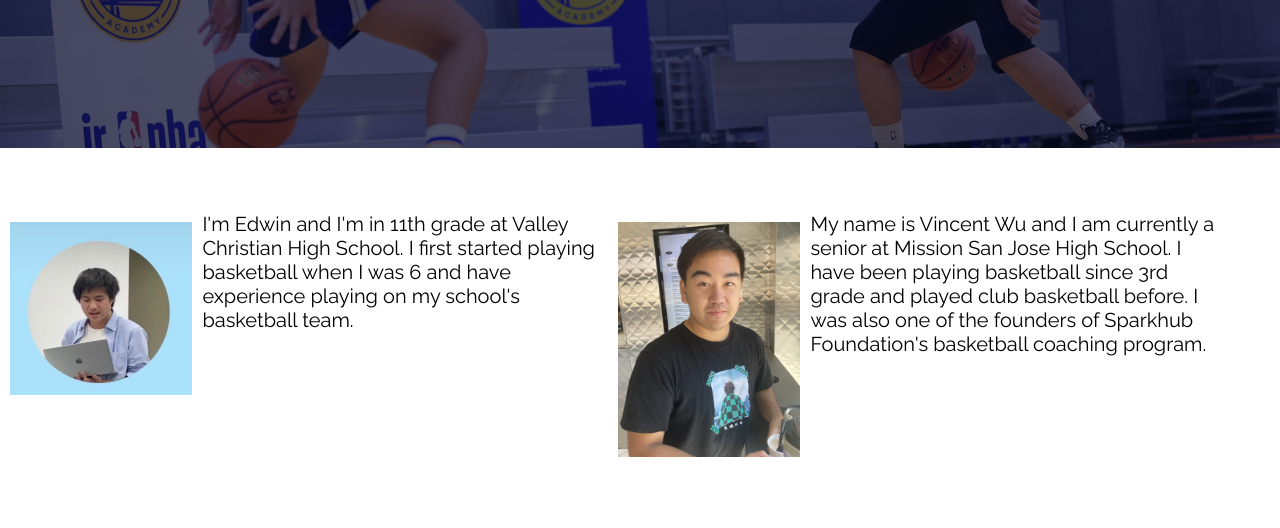
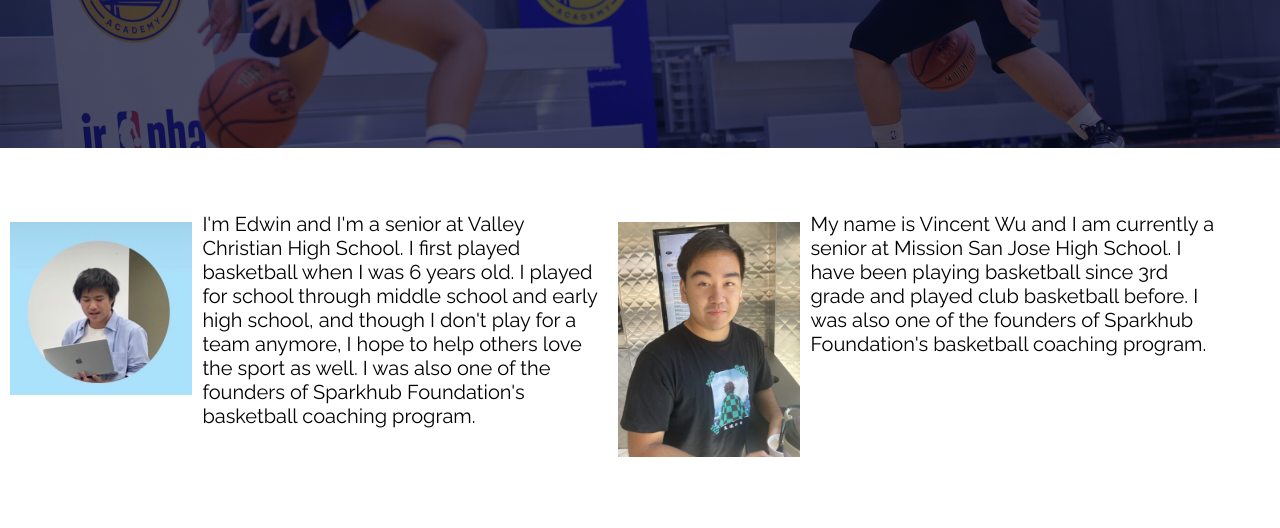
Before and after one commit to sparkhubbasketball/sparkhubbasketball.github.io, a plain HTML site: page coaches2.html in a window 1280 px wide. Shown: the part 252-780 px from the top of the page. Drawn offline with Linux system fonts and the light colour scheme.

Commit message:
Update coaches2.html

```diff
--- a/coaches2.html
+++ b/coaches2.html
@@ -193,7 +193,7 @@
         <div class="profile-row">
             <div class="coachprofile">
                     <img src="img/edwinprofile.jpg" width=30%>
-                    <p>I'm Edwin and I'm in 11th grade at Valley Christian High School. I first started playing basketball when I was 6 and have experience playing on my school's basketball team.</p>
+                    <p>I'm Edwin and I'm a senior at Valley Christian High School. I first played basketball when I was 6 years old. I played for school through middle school and early high school, and though I don't play for a team anymore, I hope to help others love the sport as well. I was also one of the founders of Sparkhub Foundation's basketball coaching program.</p>
             </div>
 
             <div class="coachprofile">
```
